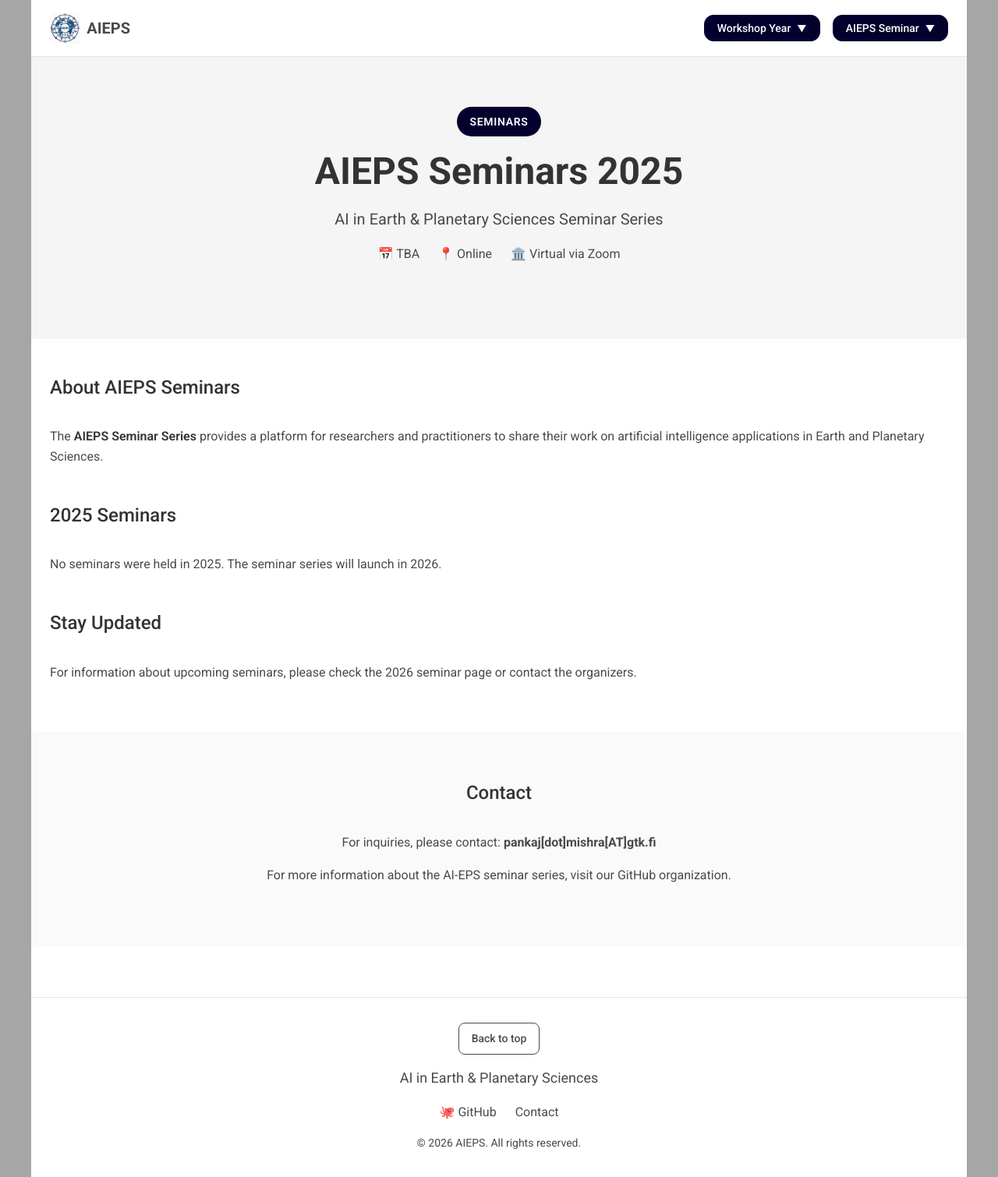
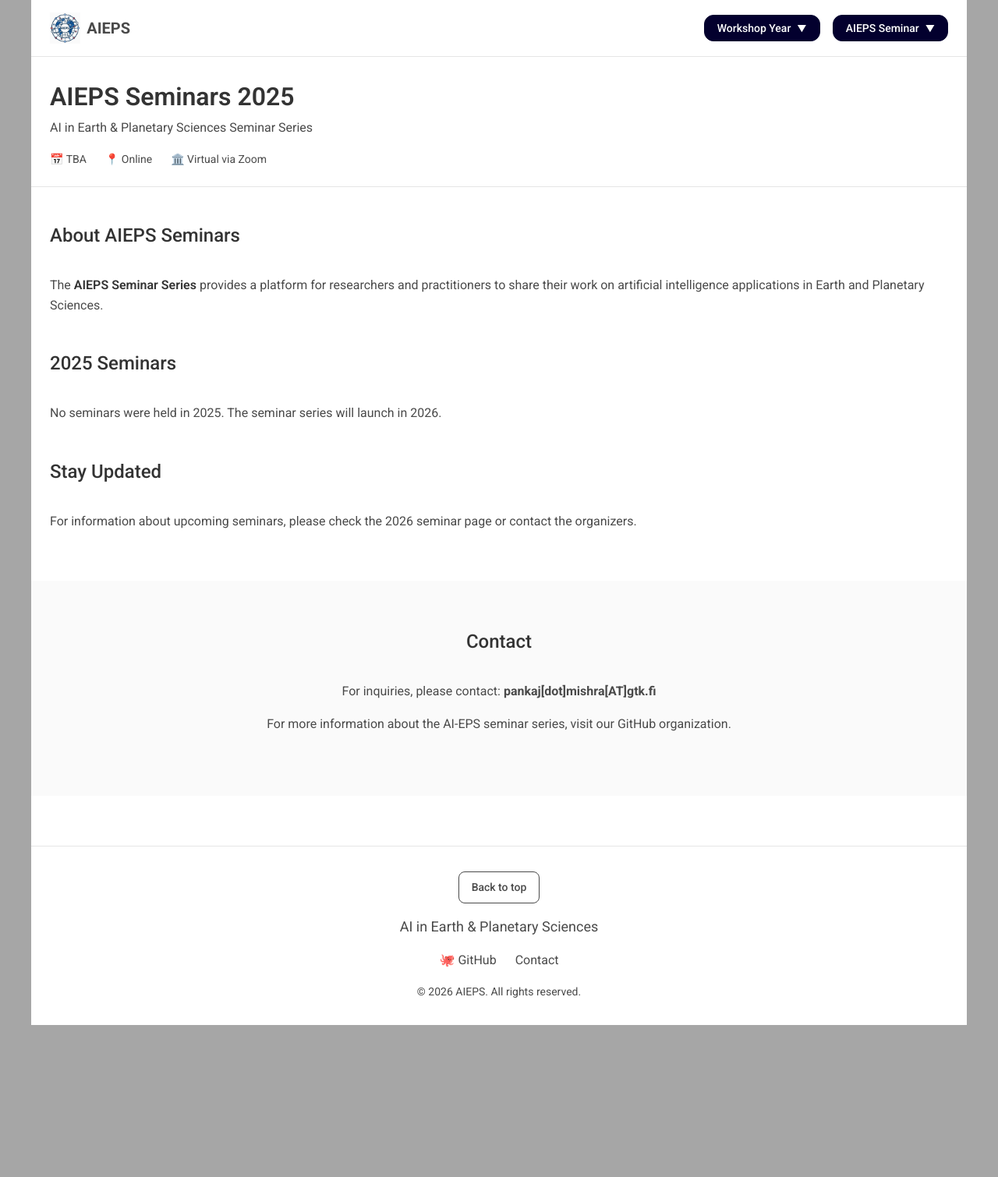
Before and after one commit to AI-EPS/ai-eps.github.io, a Jekyll site: the page built from seminars/2025.md, in a window 1280 px wide. Shown: the whole page at 78% size. Built offline with Jekyll 4.4.1, drawn with Linux system fonts in a browser that asks for light colours; after the commit the page ends 1315 px from its top, so only the background shows below that.

Commit message:
Update seminar layout with compact header and enhanced spotlight styling
Co-authored-by: pankajkmishra <10283909+pankajkmishra@users.noreply.github.com>

```diff
--- a/_layouts/seminar.html
+++ b/_layouts/seminar.html
@@ -15,21 +15,12 @@
     {% include header.html %}
 
     <main>
-      <!-- Hero Section -->
-      <section class="hero" id="hero">
-        <div class="hero-badge">
-          {% if page.status == "upcoming" %}
-            <span class="badge-upcoming">Upcoming</span>
-          {% elsif page.status == "completed" %}
-            <span class="badge-completed">Past</span>
-          {% else %}
-            <span class="badge-default">Seminars</span>
-          {% endif %}
-        </div>
-        <h1 class="hero-title">{{ page.hero_title | default: page.title }}</h1>
-        <p class="hero-subtitle">{{ page.hero_subtitle | default: "AIEPS Seminar Series" }}</p>
+      <!-- Compact Header for Seminar Pages -->
+      <section class="seminar-compact-header" id="seminar-header">
+        <h1 class="seminar-page-title">{{ page.hero_title | default: page.title }}</h1>
+        <p class="seminar-page-subtitle">{{ page.hero_subtitle | default: "AIEPS Seminar Series" }}</p>
 
-        <div class="hero-info-row">
+        <div class="seminar-page-meta">
           <span>📅 {{ page.event_date | default: "See seminar schedule" }}</span>
           <span>📍 {{ page.event_location | default: "Online" }}</span>
           <span>🏛️ {{ page.event_format | default: "Virtual Seminars" }}</span>
@@ -55,7 +46,7 @@
     </main>
 
     <footer class="site-footer">
-      <a href="#hero" class="back-to-top">Back to top</a>
+      <a href="#seminar-header" class="back-to-top">Back to top</a>
       <div class="footer-brand">AI in Earth & Planetary Sciences</div>
       <div class="footer-links">
         <a href="https://github.com/AI-EPS" target="_blank" rel="noopener">🐙 GitHub</a>
--- a/assets/css/style.css
+++ b/assets/css/style.css
@@ -268,6 +268,39 @@ p {
 
 .hamburger::before { top: -7px; }
 .hamburger::after { top: 7px; }
+
+/* --------------------------------------------------------------------------
+   Seminar Compact Header (replaces hero for seminar pages)
+   -------------------------------------------------------------------------- */
+.seminar-compact-header {
+  padding: 2rem 1.5rem 1.5rem;
+  border-bottom: 1px solid #e5e5e5;
+}
+
+.seminar-page-title {
+  font-size: clamp(1.5rem, 4vw, 2rem);
+  font-weight: 600;
+  margin-bottom: 0.5rem;
+  color: #333333;
+}
+
+.seminar-page-subtitle {
+  font-size: 1rem;
+  color: #4a4a4a;
+  margin-bottom: 1rem;
+}
+
+.seminar-page-meta {
+  display: flex;
+  flex-wrap: wrap;
+  gap: 1rem 1.5rem;
+  font-size: 0.875rem;
+  color: #4a4a4a;
+}
+
+.seminar-page-meta span {
+  white-space: nowrap;
+}
 
 /* --------------------------------------------------------------------------
    Hero Section
@@ -979,24 +1012,25 @@ p {
    Seminar Spotlight Section (Current Talk)
    -------------------------------------------------------------------------- */
 .seminar-spotlight {
-  background: transparent;
-  border: none;
-  border-radius: 0;
-  padding: 0;
+  background: #f8f9ff;
+  border: 2px solid #03002e;
+  border-radius: 1rem;
+  padding: 2rem;
   margin-bottom: 3rem;
   position: relative;
+  box-shadow: 0 4px 6px -1px rgb(0 0 0 / 0.1), 0 2px 4px -2px rgb(0 0 0 / 0.1);
 }
 
 .seminar-spotlight-header {
-  margin-bottom: 1rem;
+  margin-bottom: 1.5rem;
 }
 
 .seminar-spotlight-badge {
   display: inline-block;
-  padding: 0.25rem 0.75rem;
+  padding: 0.5rem 1rem;
   background: #03002e;
-  color: #e0dddd;
-  font-size: 0.75rem;
+  color: #ffffff;
+  font-size: 0.875rem;
   font-weight: 600;
   text-transform: uppercase;
   letter-spacing: 0.05em;
@@ -1004,27 +1038,56 @@ p {
 }
 
 .seminar-spotlight-title {
-  font-size: 2rem;
-  font-weight: 600;
+  font-size: 1.75rem;
+  font-weight: 700;
   color: #1c029d;
-  margin-bottom: 1rem;
+  margin-bottom: 1.5rem;
+  line-height: 1.3;
 }
 
 .seminar-spotlight-meta {
   margin-bottom: 1.5rem;
-  padding-bottom: 1rem;
+  padding-bottom: 1.5rem;
+  border-bottom: 1px solid #e5e5e5;
 }
 
 .seminar-spotlight-meta p {
-  margin-bottom: 0.5rem;
+  margin-bottom: 0.75rem;
   color: #4a4a4a;
+  font-size: 1rem;
+}
+
+.seminar-spotlight-cta {
+  margin-bottom: 1.5rem;
+}
+
+.seminar-spotlight-cta .btn {
+  display: inline-flex;
+  align-items: center;
+  gap: 0.5rem;
+  padding: 0.875rem 1.75rem;
+  font-size: 1rem;
+  font-weight: 600;
+  background: #03002e;
+  color: #ffffff;
+  border: 2px solid #03002e;
+  border-radius: 0.75rem;
+  text-decoration: none;
+  transition: all 150ms ease;
+}
+
+.seminar-spotlight-cta .btn:hover {
+  background: #3da8f5;
+  border-color: #3da8f5;
+  color: #ffffff;
+  text-decoration: none;
 }
 
  .seminar-spotlight-abstract {
-  background: #e0e0de;
+  background: #ffffff;
   border-radius: 1rem;
-
-  padding: 1rem;
+  padding: 1.5rem;
+  border: 1px solid #e5e5e5;
 }
 
 .seminar-spotlight-abstract h4 {
@@ -1164,6 +1227,23 @@ p {
 }
 
 @media (max-width: 768px) {
+  .seminar-compact-header {
+    padding: 1.5rem 1rem 1rem;
+  }
+
+  .seminar-page-title {
+    font-size: 1.5rem;
+  }
+
+  .seminar-page-meta {
+    flex-direction: column;
+    gap: 0.5rem;
+  }
+
+  .seminar-spotlight {
+    padding: 1.5rem;
+  }
+
   .seminar-spotlight-title {
     font-size: 1.25rem;
   }
```
Also changed, not shown: seminars/2026.md (+9 -4 lines).
